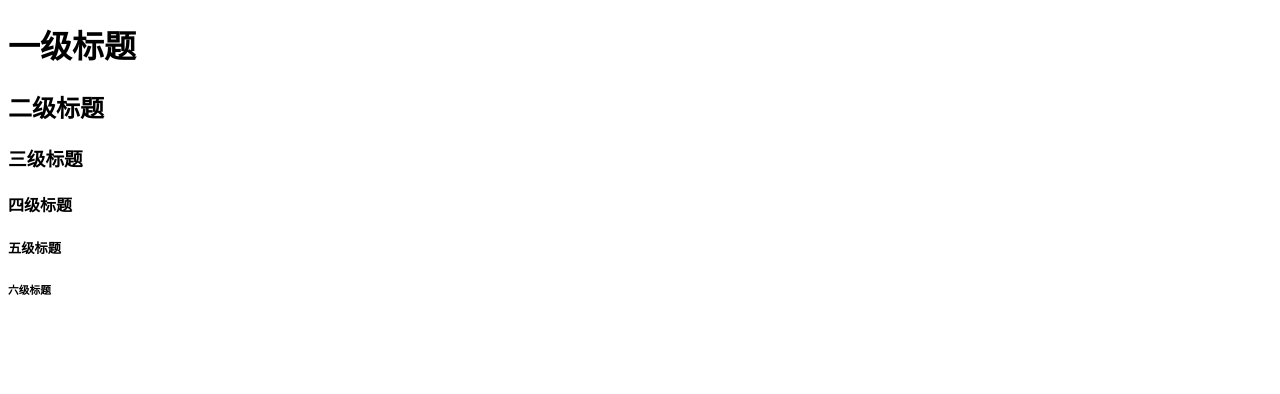
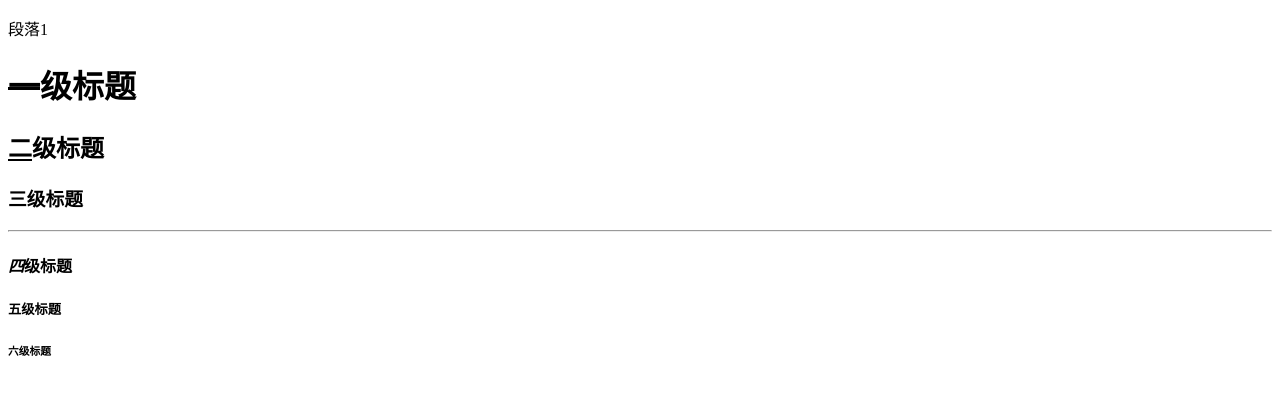
Before and after one commit to IE7777/HTML-CSS-JS, a plain HTML site: page index_title.html in a window 1280 px wide. Drawn offline with Linux system fonts and the light colour scheme.

Commit message:
文本标签

```diff
--- a/index_title.html
+++ b/index_title.html
@@ -5,10 +5,12 @@
     <title>Title</title>
 </head>
 <body>
-<h1>一级标题</h1>
-<h2>二级标题</h2>
-<h3>三级标题</h3>
-<h4>四级标题</h4>
+<p>段落1</p>
+<h1><s>一</s>级标题</h1>
+<h2><u>二</u>级标题</h2>
+<h3><b>三</b>级标题</h3>
+<hr>
+<h4><em>四</em>级标题</h4>
 <h5>五级标题</h5>
 <h6>六级标题</h6>
 </body>
```
